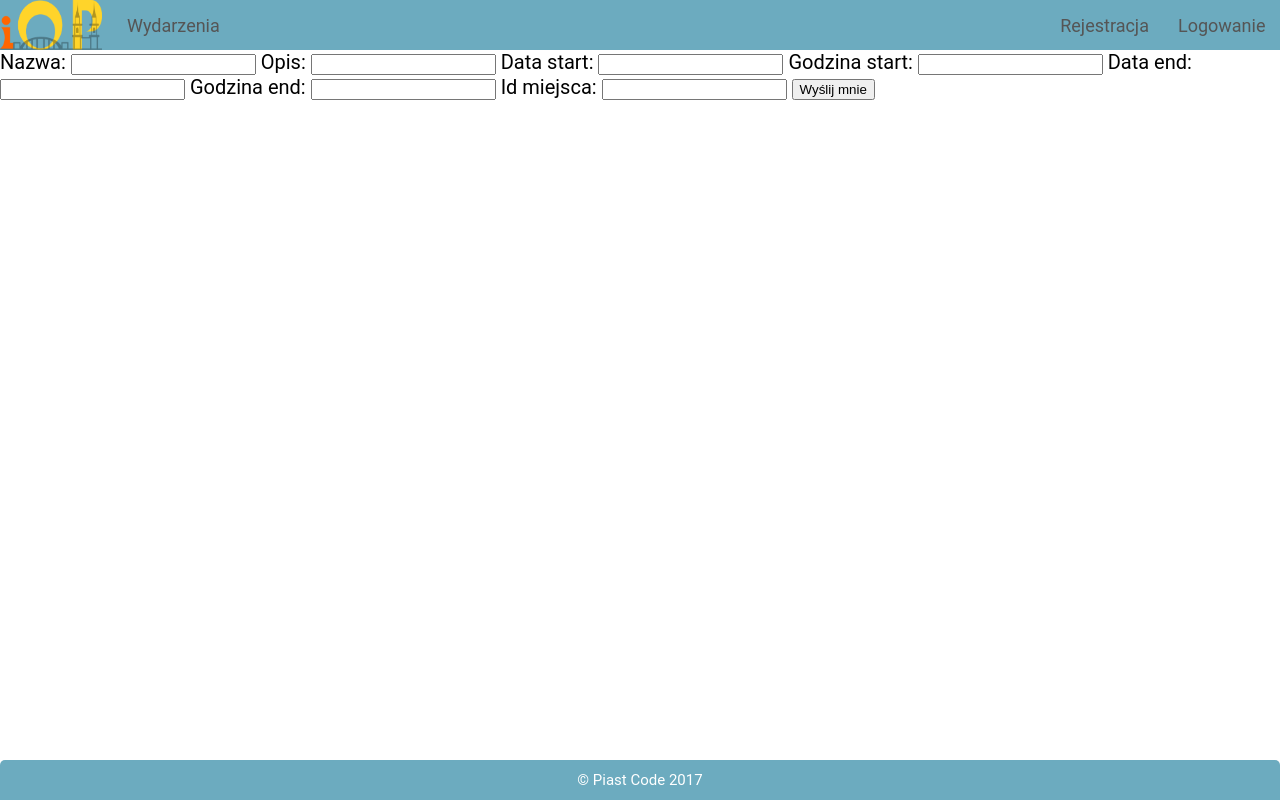
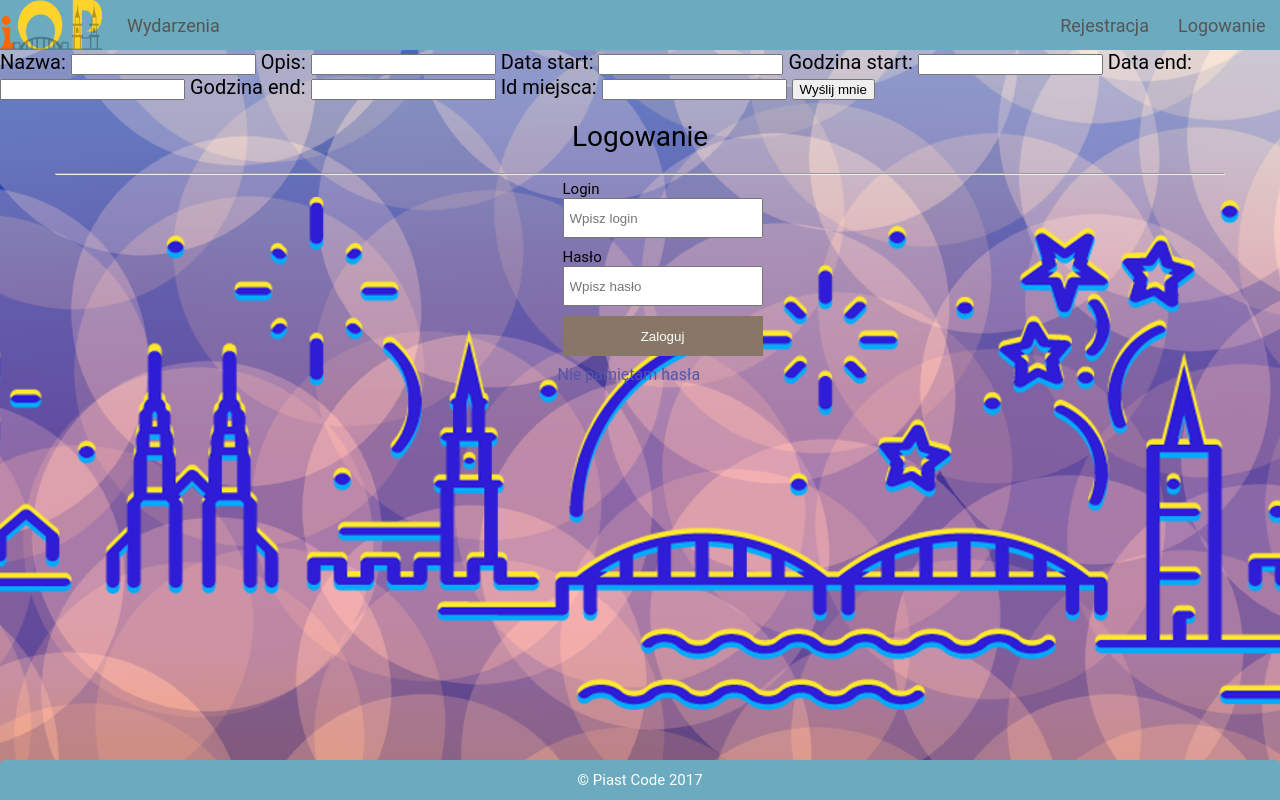
Before and after one commit to tojatos/PiastCode, a CodeIgniter app: page /PiastCode/index.php/event/create_event_form in a window 1280 px wide. Run offline with CodeIgniter, Linux system fonts and the light colour scheme.

Commit message:
tło css

```diff
--- a/application/views/Event/create_event_form.php
+++ b/application/views/Event/create_event_form.php
@@ -8,3 +8,37 @@
 	Id miejsca: <input type="text" name="place_id">
 	<input type="submit" value="Wyślij mnie">
 </form>
+
+<?php defined('BASEPATH') OR exit('No direct script access allowed'); ?>
+<?php if (!$this->session->is_logged): ?>
+		<div class="container">
+			<div class="row main">
+				<div class="panel-heading">
+	               <div class="text-center">
+	               		<h1 class="title">Logowanie</h1>
+	               		<hr />
+	               	</div>
+	            </div>
+				<div class="col-lg-4 col-lg-offset-5 col-md-4 col-md-offset-5
+							col-sm-6 col-sm-offset-4 col-xs-6 col-xs-offset-4">
+          <form class="login_form" method="post">
+				<div class="form-group">
+              		<p>Login</p>
+						<input type="text" class="form-control" name="login" id="login"  placeholder="Wpisz login"/>
+				</div>
+				<div class="form-group">
+					<p>Hasło</p>
+						<input type="password" class="form-control" name="password" id="password"  placeholder="Wpisz hasło"/>
+				</div>
+				<div class="form-group ">
+					<input class="button-primary" type="submit" value="Zaloguj">
+				</div>
+            </form>
+	            <a href="<?= site_url('ForgottenPassword') ?>" class="forgot">Nie pamiętam hasła</a>
+				</div>
+			</div>
+		</div>
+<?php
+  else:
+    header('Location: '.base_url());
+  endif;
--- a/public/css/main.scss
+++ b/public/css/main.scss
@@ -10,7 +10,9 @@ html {
 
     body {
         margin: 0 0 60px;
-        background-color: #FFF;
+        background: url("../images/tlostrona.png");
+    background-repeat: no-repeat;
+    background-position: center center;
 
         a {
             text-decoration: none;
```
Also changed, not shown: public/css/main.css.
